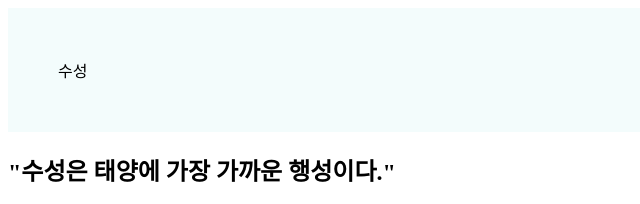
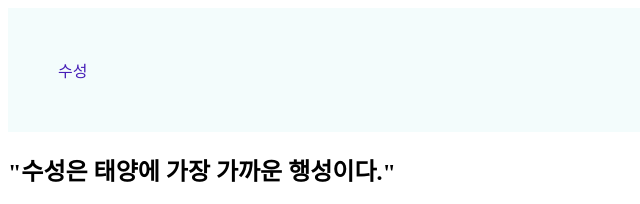
Before and after one commit to nho0326/github.io, a plain HTML site: page index.html in a window 1280 px wide. Shown: the top 204 px of the page, 0-640 px from the left. Drawn offline with Linux system fonts and the light colour scheme.

Commit message:
Update index.html

```diff
--- a/index.html
+++ b/index.html
@@ -8,7 +8,7 @@
     </head>
     <body>
         <div style="background-color: rgb(243, 252, 252);">
-            <h20 style=color:rgb(70, 30, 183)>수성</h20>
+            <h20 style="color:rgb(70, 30, 183);">수성</h20>
         </div>
          <h2>"수성은 태양에 가장 가까운 행성이다."</h2>
 
```
